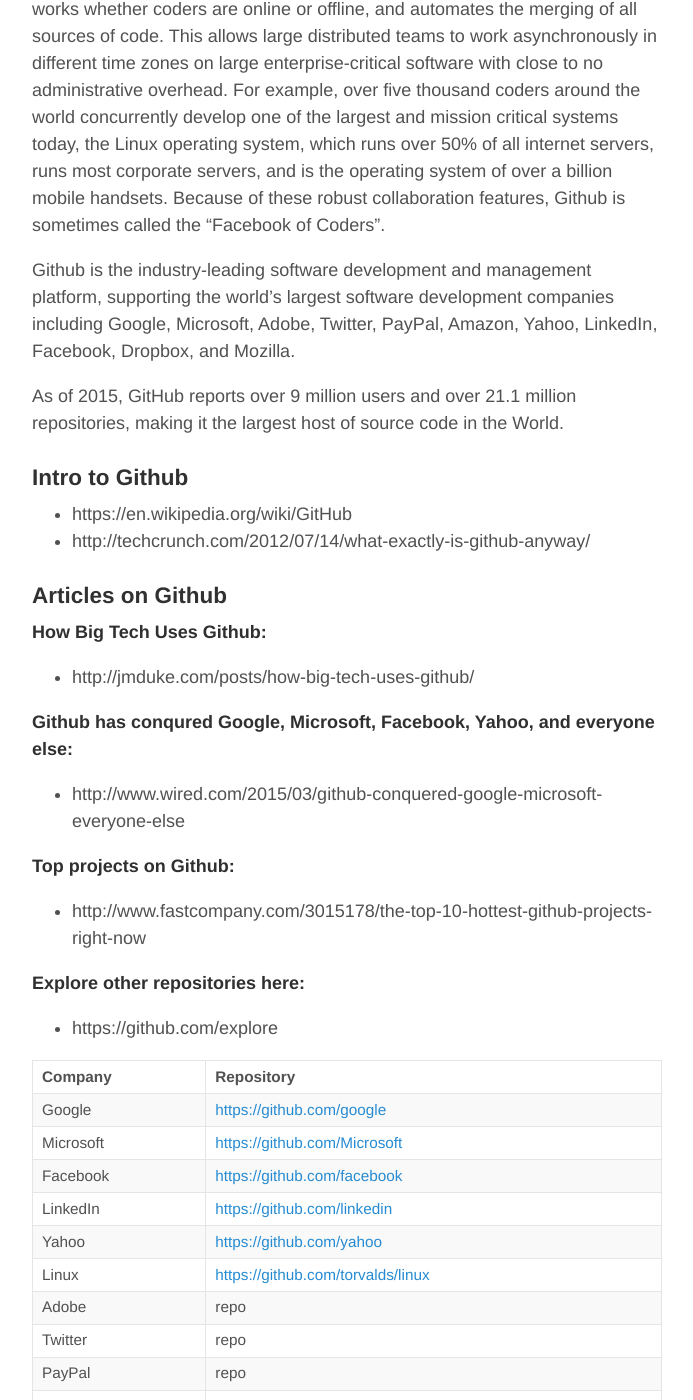
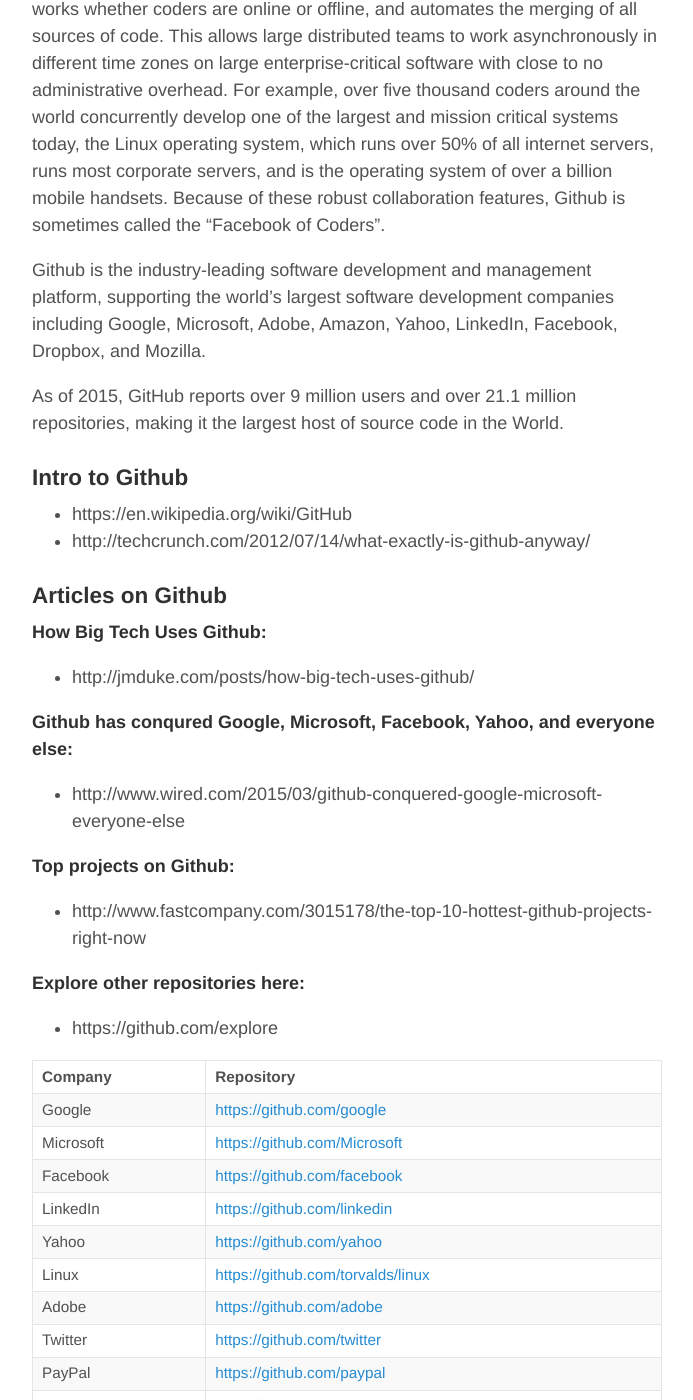
Before and after one commit to healthschema/healthschema.github.io, a Jekyll site: the page built from _posts/2015-08-20-github-intro.md, in a window 1280 px wide and 1400 px high, scrolled down 574 px. Shown: the whole window, without its empty margins (293-986 px from the left). Built offline with Jekyll 4.4.1, drawn with Linux system fonts in a browser that asks for light colours; some of the changed text lies outside the part shown.

Commit message:
Update 2015-08-20-github-intro.md

```diff
--- a/_posts/2015-08-20-github-intro.md
+++ b/_posts/2015-08-20-github-intro.md
@@ -44,13 +44,12 @@
 LinkedIn | [https://github.com/linkedin](https://github.com/linkedin)
 Yahoo | [https://github.com/yahoo](https://github.com/yahoo)
 Linux | [https://github.com/torvalds/linux](https://github.com/torvalds/linux)
-Adobe | repo
-Twitter | repo
-PayPal | repo
-Amazon | repo
-Dropbox | repo
-Mozilla | repo
-
+Adobe | [https://github.com/adobe](https://github.com/adobe)
+Twitter | [https://github.com/twitter](https://github.com/twitter)
+PayPal | [https://github.com/paypal](https://github.com/paypal)
+Amazon | [https://github.com/aws/](https://github.com/aws/)
+Dropbox | [https://github.com/dropbox](https://github.com/dropbox)
+Mozilla | [https://github.com/mozilla](https://github.com/mozilla)
 
 
 
```
Also changed, not shown: other parts of _posts/2015-08-20-github-intro.md (+1 -1 lines).
